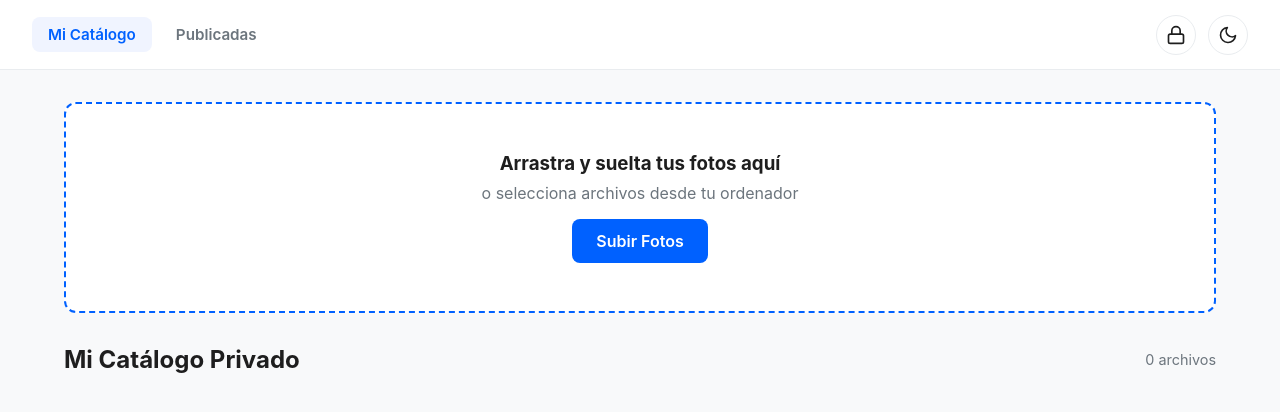
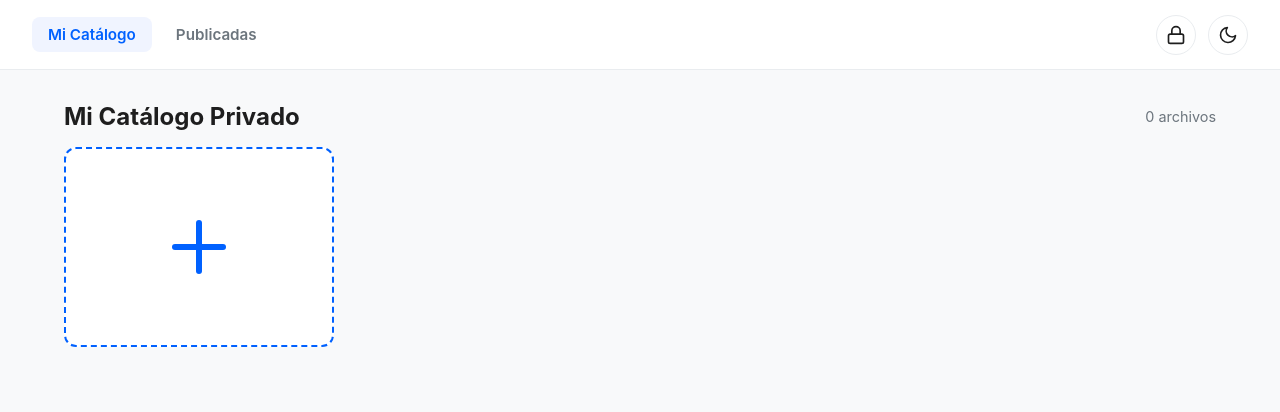
Before and after one commit to xwarecorpotation-cloud/Orbita, a plain HTML site: page index.html in a window 1280 px wide. Drawn offline with Linux system fonts and the light colour scheme; no server answers.

Commit message:
Update index.html

```diff
--- a/index.html
+++ b/index.html
@@ -188,31 +188,41 @@
       display: flex;
     }
 
-    /* Upload Area */
-    .upload-section {
+    /* Tarjeta de subida: cuadro con "+" grande en el centro (siempre es la primera del catálogo) */
+    .upload-card {
+      appearance: none;
       background-color: var(--card-bg);
       border: 2px dashed var(--primary-color);
       border-radius: var(--radius);
-      padding: 3rem 2rem;
-      text-align: center;
+      color: var(--primary-color);
+      min-height: 200px;
+      width: 100%;
+      padding: 0;
       cursor: pointer;
+      display: flex;
+      align-items: center;
+      justify-content: center;
     }
 
-    .upload-section:hover {
+    .upload-card:hover,
+    .upload-card:focus-visible,
+    .upload-card.dragging {
       background-color: var(--hover-bg);
+      outline: none;
     }
 
-    .upload-btn {
-      background-color: var(--btn-bg);
-      color: var(--btn-text);
-      border: none;
-      padding: 0.75rem 1.5rem;
-      font-size: 1rem;
-      font-weight: 600;
-      border-radius: 8px;
-      cursor: pointer;
-      margin-top: 1rem;
-      display: inline-block;
+    .upload-card.dragging {
+      border-style: solid;
+    }
+
+    .upload-card svg {
+      width: 72px;
+      height: 72px;
+      fill: none;
+      stroke: currentColor;
+      stroke-width: 2;
+      stroke-linecap: round;
+      pointer-events: none;
     }
 
     /* Catalog Section */
@@ -621,12 +631,8 @@
 
     <!-- PÁGINA 1: MI CATÁLOGO -->
     <div class="page-section active" id="catalogPage">
-      <section class="upload-section" id="dropArea">
-        <h3>Arrastra y suelta tus fotos aquí</h3>
-        <p style="color: var(--text-muted); margin-top: 0.5rem;">o selecciona archivos desde tu ordenador</p>
-        <button class="upload-btn" id="selectBtn">Subir Fotos</button>
-        <input type="file" id="fileInput" hidden multiple accept="image/*">
-      </section>
+      <!-- Acepta cualquier tipo de archivo (imágenes, vídeos, ZIP, etc.) -->
+      <input type="file" id="fileInput" hidden multiple>
 
       <section class="catalog-section">
         <div class="catalog-header">
@@ -805,7 +811,54 @@
 
     if (fileInput) {
       fileInput.addEventListener('change', (e) => {
-        handleFilesUpload(e.target.files);
+        const selected = Array.from(e.target.files || []);
+        // Vaciar el input para poder volver a elegir el mismo archivo más tarde
+        e.target.value = '';
+        handleFilesUpload(selected);
+      });
+    }
+
+    // TARJETA DE SUBIDA "+" (cuadro fijo, siempre la primera del catálogo)
+    function ensureUploadCard() {
+      if (!photoGrid || photoGrid.querySelector('.upload-card')) return;
+      const uploadCard = document.createElement('button');
+      uploadCard.type = 'button';
+      uploadCard.className = 'upload-card';
+      uploadCard.setAttribute('aria-label', 'Subir archivos');
+      uploadCard.title = 'Subir archivos';
+      uploadCard.innerHTML = `
+        <svg viewBox="0 0 24 24" aria-hidden="true">
+          <line x1="12" y1="4" x2="12" y2="20"></line>
+          <line x1="4" y1="12" x2="20" y2="12"></line>
+        </svg>
+      `;
+      uploadCard.addEventListener('click', () => {
+        if (fileInput) fileInput.click();
+      });
+      photoGrid.prepend(uploadCard);
+    }
+
+    // ARRASTRAR Y SOLTAR ARCHIVOS SOBRE EL CATÁLOGO (cualquier tipo de archivo)
+    const catalogPageEl = document.getElementById('catalogPage');
+    if (catalogPageEl) {
+      const hasFiles = (ev) => ev.dataTransfer && Array.from(ev.dataTransfer.types || []).includes('Files');
+
+      catalogPageEl.addEventListener('dragover', (ev) => {
+        if (!hasFiles(ev)) return;
+        ev.preventDefault();
+        photoGrid?.querySelector('.upload-card')?.classList.add('dragging');
+      });
+
+      catalogPageEl.addEventListener('dragleave', (ev) => {
+        if (ev.relatedTarget && catalogPageEl.contains(ev.relatedTarget)) return;
+        photoGrid?.querySelector('.upload-card')?.classList.remove('dragging');
+      });
+
+      catalogPageEl.addEventListener('drop', (ev) => {
+        if (!hasFiles(ev)) return;
+        ev.preventDefault();
+        photoGrid?.querySelector('.upload-card')?.classList.remove('dragging');
+        handleFilesUpload(Array.from(ev.dataTransfer.files || []));
       });
     }
 
@@ -837,6 +890,7 @@
       catalogPage = 1;
       catalogHasMore = true;
       if (photoGrid) photoGrid.innerHTML = '';
+      ensureUploadCard();
       loadPhotosFromServer();
     }
 
@@ -868,20 +922,8 @@
           fileCounter.textContent = `${total} archivo${total !== 1 ? 's' : ''}`;
         }
 
-        // Inyectar tarjeta de subida "+" al principio en la página 1
-        if (catalogPage === 1 && !photoGrid.querySelector('.upload-card')) {
-          const uploadCard = document.createElement('div');
-          uploadCard.className = 'upload-card';
-          uploadCard.innerHTML = `
-            <div class="upload-plus-icon">+</div>
-            <div class="upload-card-text">Subir Archivos</div>
-          `;
-          uploadCard.addEventListener('click', () => {
-            if (fileInput) fileInput.click();
-          });
-          photoGrid.appendChild(uploadCard);
-        }
-
+        // La tarjeta "+" ya está en el grid (se crea en resetAndLoadCatalog) y no se borra al subir archivos
+        ensureUploadCard();
         renderPhotosChunk(photos, photoGrid, false);
         if (catalogHasMore) catalogPage++;
       } catch (error) {
@@ -944,9 +986,9 @@
     function getFilePreviewHtml(fileName, fileUrl) {
       const ext = fileName.split('.').pop().toLowerCase();
       const safeName = escapeHtml(fileName);
-      if (['jpg', 'jpeg', 'png', 'gif', 'webp', 'svg'].includes(ext)) {
+      if (['jpg', 'jpeg', 'png', 'gif', 'webp', 'svg', 'avif', 'bmp'].includes(ext)) {
         return `<img src="${fileUrl}" alt="${safeName}" class="photo-preview" loading="lazy" decoding="async">`;
-      } else if (['mp4', 'webm', 'mov', 'ogg'].includes(ext)) {
+      } else if (['mp4', 'webm', 'mov', 'ogg', 'm4v'].includes(ext)) {
         return `<video src="${fileUrl}" class="photo-preview" preload="none"></video>`;
       } else if (['mp3', 'wav', 'm4a'].includes(ext)) {
         return `<div style="padding:20px; text-align:center;"><div style="font-size:30px; margin-bottom:10px;">🎵</div><audio src="${fileUrl}" preload="none" style="width:100%;"></audio></div>`;
```
